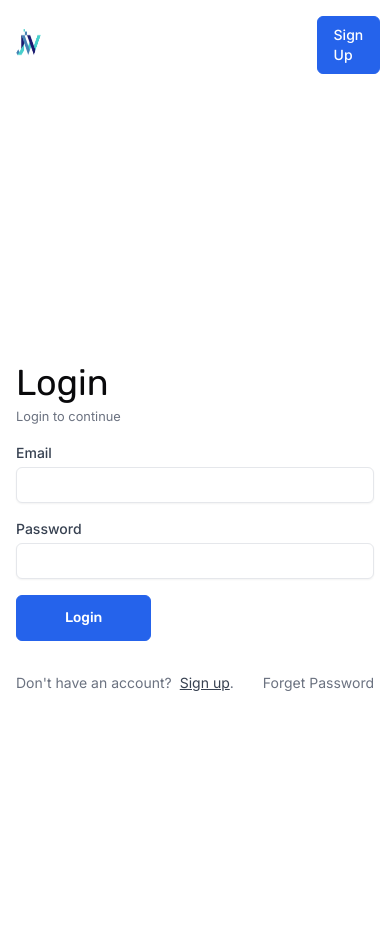
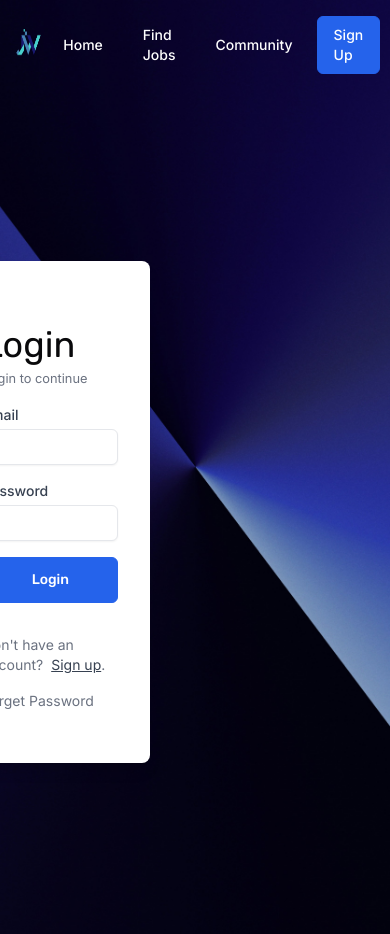
Before and after one commit to bhuvan-01/job_recommendation_webapp, a React (Vite) app in the folder frontend/: page /login in a window 390 px wide. Built offline with nearby package versions, Linux system fonts and the light colour scheme; no server answers; what @amcharts/amcharts4 would draw is missing.

Commit message:
few fixes

```diff
--- a/frontend/src/components/Application.jsx
+++ b/frontend/src/components/Application.jsx
@@ -4,12 +4,12 @@ import application from '../assets/images/hiring.png'
 const ApplicationProcess = () => {
   return (
     <div className="bg-blue-500 p-6 rounded-lg text-white">
-      <h2 className="text-2xl font-bold  text-center">Application Process</h2>
+      <h1 className="text-2xl font-bold  text-center">Application Process</h1>
       <div className="flex justify-center">
         <img
           src={application}
           alt="Application Process"
-          className="w-1/3 lg:w-1/2 "
+          className="w-1/4 lg:w-1/2 "
         />
       </div>
     </div>
--- a/frontend/src/components/Navbar.jsx
+++ b/frontend/src/components/Navbar.jsx
@@ -31,7 +31,7 @@ const Navbar = () => {
   const isSignupPage = location.pathname === '/signup';
 
   return (
-    <div className='py-4  border-b-gray-100/75 backdrop-blur-md sticky top-0'>
+    <div className='py-4  border-b-gray-100/75  sticky top-0'>
       <div className='container max-w-[1400px] p-0 mx-auto w-[95%] flex justify-between items-center'>
         <Logo />
 
--- a/frontend/src/components/UserDashboardContent.jsx
+++ b/frontend/src/components/UserDashboardContent.jsx
@@ -348,7 +348,7 @@ const UserDashboardContent = () => {
   };
 
   return (
-    <div className='container px-0 max-w-[1400px] mx-auto w-[95%] md:flex gap-4 my-4'>
+    <div className='container bg-gray-100 px-0 max-w-[1400px] mx-auto w-[95%] md:flex gap-4 my-4'>
       <div className='hidden md:block basis-3/12 md:space-y-4'>
         <div className='hidden md:block border p-4 rounded-md text-center'>
           <img
--- a/frontend/src/pages/Login.jsx
+++ b/frontend/src/pages/Login.jsx
@@ -8,7 +8,9 @@ import toast from 'react-hot-toast';
 import { useDispatch, useSelector } from 'react-redux';
 import { login } from '@/app/auth/authSlice';
 import { useEffect } from 'react';
-import Navbar from '@/components/Navbar'
+import Navbar from '@/components/Navbar';
+import loginImage from '../assets/images/loginImage2.jpg'
+
 const Login = () => {
   const dispatch = useDispatch();
   const navigate = useNavigate();
@@ -58,97 +60,82 @@ const Login = () => {
   }, [user]);
 
   return (
-    <section className='bg-white '>
-      <Navbar/>
-      <div className='flex min-h-screen'>
-        <div className='relative w-0 basis-0 md:basis-1/2'>
-          <img
-            alt=''
-            loading='lazy'
-            src='https://images.pexels.com/photos/927451/pexels-photo-927451.jpeg?auto=compress&cs=tinysrgb&w=1260&h=750&dpr=1'
-            className='absolute inset-0 h-full w-full object-cover opacity-80'
-          />
-          <div className='bg-black/50 w-0 md:w-full md:absolute top-0 bottom-0 left-0 right-0'></div>
-          <div className='hidden md:block absolute bottom-0 p-12'>
-            <h2 className='mt-6 text-2xl font-bold text-white sm:text-3xl md:text-4xl'>
-              Welcome to JOB Wipe
-            </h2>
+    <section className="relative  bg-cover bg-center bg-fixed min-h-screen bg-black">
+      <img
+        alt=""
+        loading="lazy"
+        src={loginImage}
+        className="absolute inset-0 h-full w-full object-cover opacity-100"
+      />
+      <Navbar />
 
-            <p className='mt-4 leading-relaxed text-white/90'>
-            Unlock your potential. Log in to explore opportunities that inspire progress and foster success in your career.
-            </p>
-          </div>
-        </div>
+      <div className="relative flex justify-end items-center min-h-screen">
+        <div className="w-full max-w-[500px] bg-white/100 p-8 md:p-8  rounded-lg shadow-lg mr-60">
+          <form onSubmit={formik.handleSubmit} className="w-full">
+            <h1 className="text-4xl col-span-12 mt-8">Login</h1>
+            <small className="mb-8 text-gray-500">Login to continue</small>
 
-        <div className='basis-full md:basis-1/2 flex justify-center items-center'>
-          <form
-            onSubmit={formik.handleSubmit}
-            className='w-full max-w-[480px] p-4'
-          >
-            <h1 className='text-4xl col-span-12 mt-8'>Login</h1>
-            <small className='mb-8 text-gray-500'>Login to continue</small>
-
-            <div className='my-4'>
+            <div className="my-4">
               <Label
-                htmlFor='Email'
-                className='block text-sm font-medium text-gray-700'
+                htmlFor="Email"
+                className="block text-sm font-medium text-gray-700"
               >
                 Email
               </Label>
 
               <Input
-                type='email'
-                id='Email'
-                name='email'
+                type="email"
+                id="Email"
+                name="email"
                 value={formik.values.email}
                 onChange={formik.handleChange}
-                className='mt-1 w-full rounded-md border-gray-200 bg-white text-sm text-gray-700 shadow-sm'
+                className="mt-1 w-full rounded-md border-gray-200 bg-white text-sm text-gray-700 shadow-sm"
               />
               {formik.touched.email && formik.errors.email ? (
-                <p className='text-xs text-red-600'>{formik.errors.email}</p>
+                <p className="text-xs text-red-600">{formik.errors.email}</p>
               ) : null}
             </div>
 
-            <div className='my-4'>
+            <div className="my-4">
               <Label
-                htmlFor='Password'
-                className='block text-sm font-medium text-gray-700'
+                htmlFor="Password"
+                className="block text-sm font-medium text-gray-700"
               >
                 Password
               </Label>
 
               <Input
-                type='password'
-                id='Password'
-                name='password'
+                type="password"
+                id="Password"
+                name="password"
                 value={formik.values.password}
                 onBlur={formik.handleBlur}
                 onChange={formik.handleChange}
-                className='mt-1 w-full rounded-md border-gray-200 bg-white text-sm text-gray-700 shadow-sm'
+                className="mt-1 w-full rounded-md border-gray-200 bg-white text-sm text-gray-700 shadow-sm"
               />
               {formik.touched.password && formik.errors.password ? (
-                <p className='text-xs text-red-600'>{formik.errors.password}</p>
+                <p className="text-xs text-red-600">{formik.errors.password}</p>
               ) : null}
             </div>
 
             <button
-              type='submit'
-              className='inline-block mb-4 shrink-0 rounded-md border border-blue-600 bg-blue-600 px-12 py-3 text-sm font-medium text-white transition hover:bg-transparent hover:text-blue-600 focus:outline-none focus:ring active:text-blue-500'
+              type="submit"
+              className="inline-block mb-4 shrink-0 rounded-md border border-blue-600 bg-blue-600 px-12 py-3 text-sm font-medium text-white transition hover:bg-transparent hover:text-blue-600 focus:outline-none focus:ring active:text-blue-500"
             >
               Login
             </button>
 
-            <div className='flex flex-wrap justify-between items-center'>
-              <p className='mt-4 text-sm text-gray-500 sm:mt-0'>
+            <div className="flex flex-wrap pb-5 justify-between items-center">
+              <p className="mt-4 text-sm text-gray-500 sm:mt-0">
                 Don&apos;t have an account?
-                <Link to='/signup' className='text-gray-700 underline ml-2'>
+                <Link to="/signup" className="text-gray-700 underline ml-2">
                   Sign up
                 </Link>
                 .
               </p>
 
-              <p className='mt-4 text-sm text-gray-500 sm:mt-0'>
-                <Link to='/forgot-password'>Forget Password</Link>
+              <p className="mt-4 text-sm text-gray-500 sm:mt-0">
+                <Link to="/forgot-password">Forget Password</Link>
               </p>
             </div>
           </form>
--- a/frontend/src/pages/user/UserDashboard.jsx
+++ b/frontend/src/pages/user/UserDashboard.jsx
@@ -1,11 +1,13 @@
 import Header from '@/components/Header';
 import UserDashboardContent from '@/components/UserDashboardContent';
+import Footer from '@/components/Footer';
 
 const userDashboard = () => {
   return (
     <div>
       <Header />
       <UserDashboardContent />
+      <Footer/>
     </div>
   );
 };
```
Also changed, not shown: frontend/src/pages/Signup.jsx (+112 -122 lines), frontend/src/assets/images/loginImage.jpg (added), frontend/src/assets/images/loginImage2.jpg (added).
